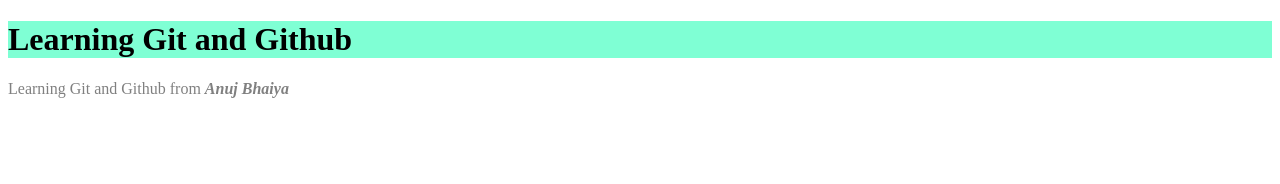
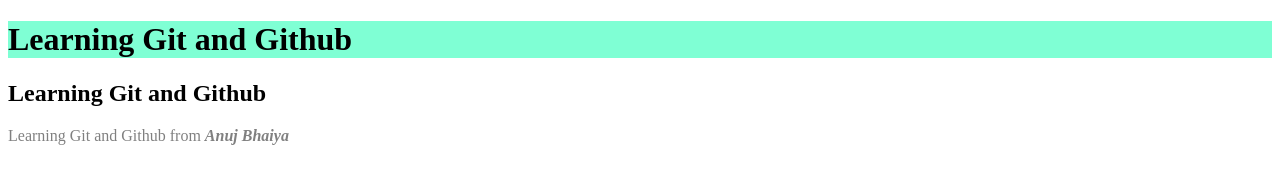
Before and after one commit to runtime-terror0304/LetsLearnGit, a plain HTML site: page index.html in a window 1280 px wide. Drawn offline with Linux system fonts and the light colour scheme.

Commit message:
Added h2

```diff
--- a/index.html
+++ b/index.html
@@ -12,6 +12,8 @@
 <body>
     <h1>Learning Git and Github</h1>
 
+    <h2>Learning Git and Github</h2>
+
     <p>
         Learning Git and Github from <b><i>Anuj Bhaiya</i></b>
     </p>
```
